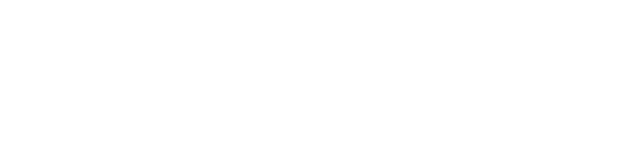
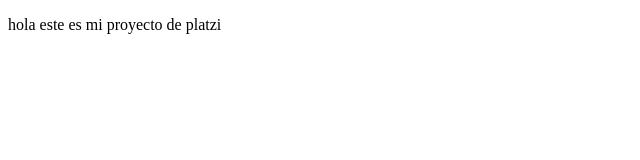
Before and after one commit to RICKYPEVAN/projectCurso, a plain HTML site: page index.html in a window 1280 px wide. Shown: the whole page, without its empty margins (0-640 px from the left). Drawn offline with Linux system fonts and the light colour scheme.

Commit message:
cambios agregados

```diff
--- a/index.html
+++ b/index.html
@@ -7,6 +7,8 @@
     <title>Document</title>
 </head>
 <body>
-
+    <p>
+        hola este es mi proyecto de platzi
+    </p>
 </body>
 </html>
```
